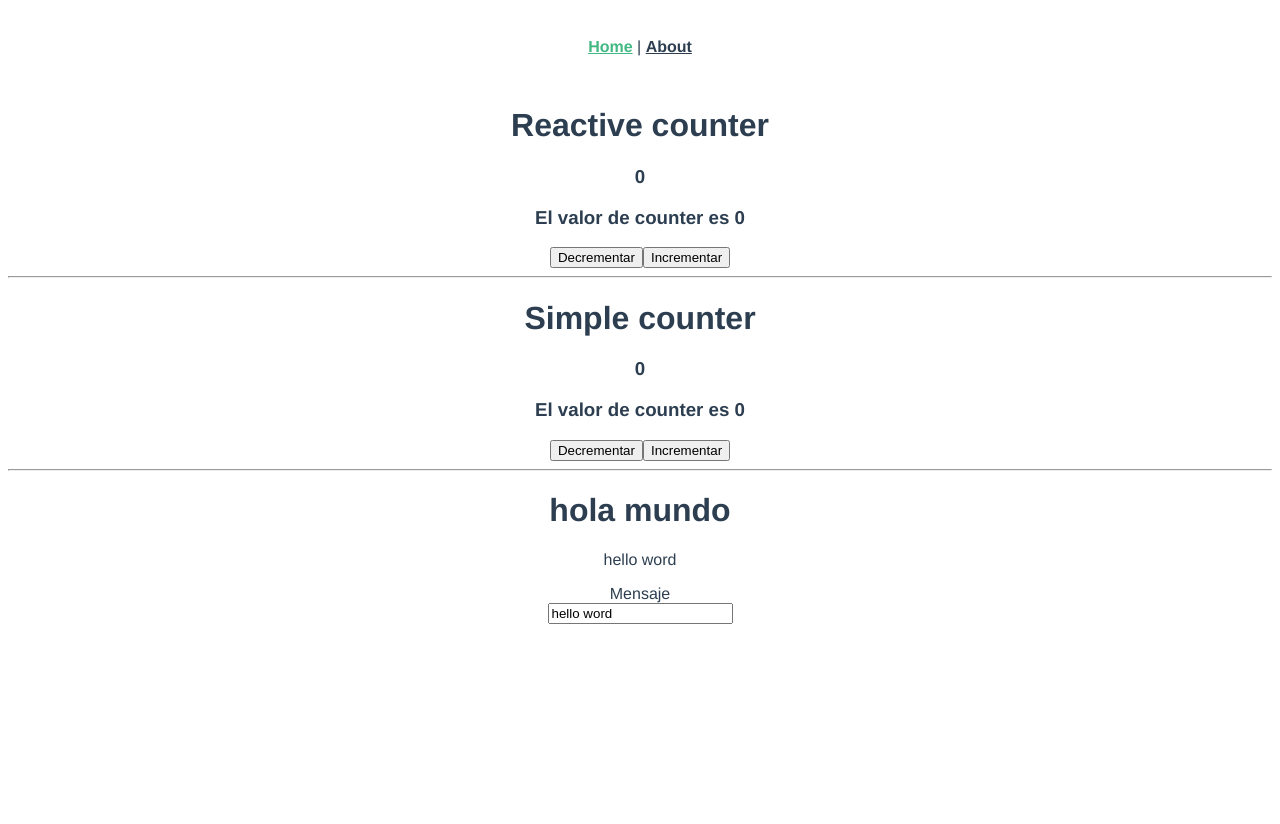
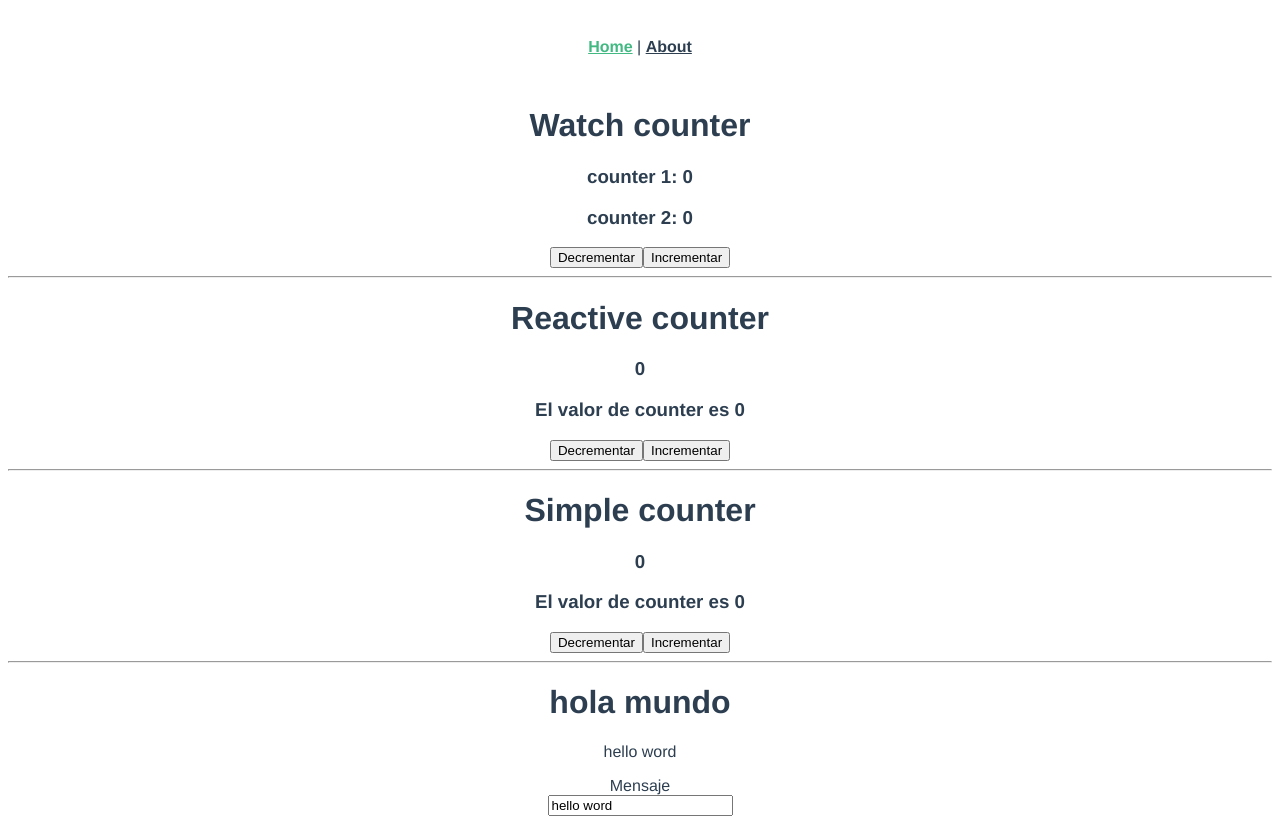
Before and after one commit to engelcituk/vue3bases, a Vue app: page / in a window 1280 px wide. Before the commit the page ends 800 px from the top, so only its background shows below. Built offline with nearby package versions, Linux system fonts and the light colour scheme.

Commit message:
Watch sobre el componente Counter

```diff
--- /dev/null
+++ b/src/components/WatchCounter.vue
@@ -0,0 +1,47 @@
+
+<template>
+    <div>
+        <h1>Watch counter</h1>
+        <h3>counter 1: {{counter}}</h3>
+        <h3>counter 2: {{counter2}}</h3>
+        <h3>{{message}}</h3>
+        <button @click="decrement">Decrementar</button>
+        <button @click="increment">Incrementar</button>
+
+    </div>
+</template>
+
+<script>
+import { ref, watch} from 'vue'
+export default {
+    name: 'WatchCounter',
+    setup(){
+        const counter = ref(0)
+        const counter2 = ref(0)
+        const message = ref("")
+        //como son varios counter para watch se pone en array
+        watch([counter, counter2], (currentValue, oldValue) => {
+            if(counter.value == 5 ){
+                message.value = "Counter es 5"
+                counter2.value = 10
+            } else {
+                message.value = ""
+            }
+
+            if(counter2.value == 10){
+                console.log('counter 2 a cambiado a 10')
+            }
+        })
+
+        const increment = () => {
+            counter.value++
+        }
+
+        const decrement = () => {
+            counter.value--
+        }
+
+        return { counter, counter2, message, increment, decrement}
+    }
+}
+</script>
--- a/src/views/Home.vue
+++ b/src/views/Home.vue
@@ -1,5 +1,6 @@
 <template>
   <div>
+    <WatchCounter></WatchCounter><hr>
     <ReactiveCounter></ReactiveCounter><hr>
     <SimpleCounter></SimpleCounter><hr>
     <HelloWorld></HelloWorld>
@@ -11,6 +12,7 @@
 import HelloWorld from '@/components/HelloWorld'
 import SimpleCounter from '@/components/SimpleCounter'
 import ReactiveCounter from '@/components/ReactiveCounter'
+import WatchCounter from '@/components/WatchCounter'
 
 
 export default {
@@ -18,7 +20,8 @@ export default {
   components: {
     HelloWorld,
     SimpleCounter,
-    ReactiveCounter
+    ReactiveCounter,
+    WatchCounter
   }
 }
 </script>
```
